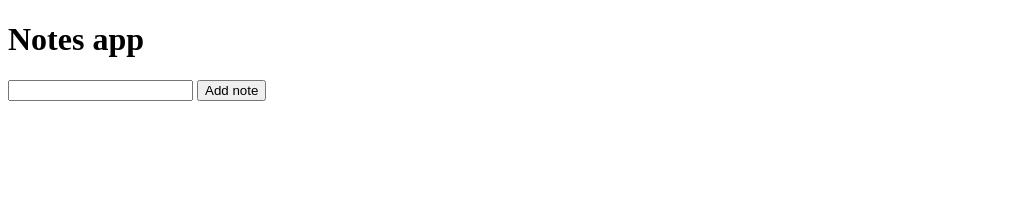
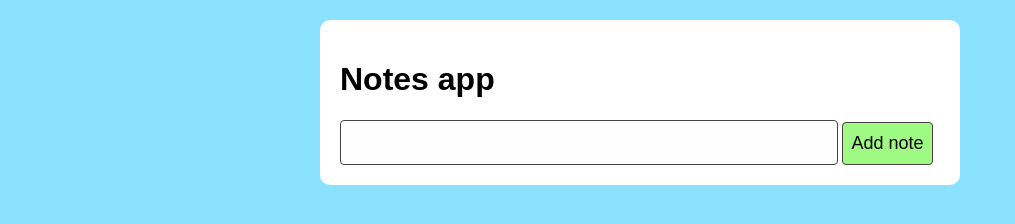
Before and after one commit to ThomasSel/javascript-web-applications, a website: page notes-app/index.html in a window 1280 px wide. Shown: the whole page, without its empty margins (0-1015 px from the left). Drawn offline with Linux system fonts and the light colour scheme; files that its build step writes are made by us from their sources.

Commit message:
Adds css styling

```diff
--- a/notes-app/index.html
+++ b/notes-app/index.html
@@ -4,6 +4,8 @@
     <meta charset="UTF-8">
     <meta name="viewport" content="width=device-width, initial-scale=1.0">
     <meta http-equiv="X-UA-Compatible" content="ie=edge">
+
+    <link rel="stylesheet" href="styles.css">
 
     <title>Notes app</title>
   </head>
--- /dev/null
+++ b/notes-app/styles.css
@@ -0,0 +1,39 @@
+h1, p, * {
+  font-family: sans-serif;
+}
+
+html {
+  background:#8ae2ff;
+}
+
+body {
+  background: white;
+  width: 600px;
+  margin: auto;
+  margin-top: 20px;
+  padding: 20px;
+  border-radius: 10px;
+}
+
+.note {
+  border-bottom: 1px solid #aaa;
+  padding: 15px;
+}
+
+input[type=text] {
+  width: 80%;
+  background: #fefefe;
+  border-radius: 4px;
+  padding: 10px 8px;
+  border: 1px solid #444;
+  font-size: 20px;
+}
+
+button {
+  background: #9efa82;
+  border-radius: 4px;
+  padding: 10px 8px;
+  border: 1px solid #444;
+  font-size: 18px;
+  cursor: pointer;
+}
```
